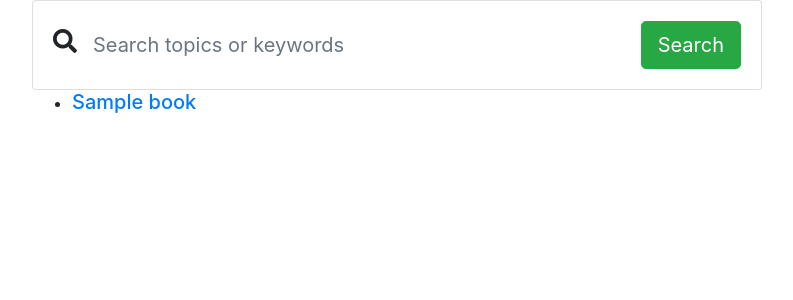
After one commit to illfalcon/WebHW, a Flask app: template project1/templates/books.html in a window 1280 px wide. The commit adds this page. Shown: the top 300 px of the page, without its empty margins (243-1036 px from the left). Run offline with Flask 2, Linux system fonts and the light colour scheme; the template is opened without the code that fills it: most values are stand-ins (such as "Sample title", 1, 10 or a date in 2020); some libraries are stand-ins or nearby versions.

Commit message:
book pages working

```diff
--- a/project1/application.py
+++ b/project1/application.py
@@ -71,4 +71,16 @@ def register():
 
 @app.route("/books")
 def books():
-    return "Books"
+    if session["user_id"] == None:
+        return redirect(url_for("index"))
+    else:
+        books = db.execute("SELECT * FROM books").fetchall()
+        return render_template("books.html", books=books)
+
+@app.route("/books/<int:book_id>")
+def book(book_id):
+    book = db.execute("SELECT * FROM books WHERE id = :id", {"id": book_id}).fetchone()
+    if not book == None:
+        return render_template("book.html", book = book)
+    else:
+        return "Error"
--- a/project1/static/styles.css
+++ b/project1/static/styles.css
@@ -3,6 +3,15 @@ label {
 }
 
 button {
-    margin-top: 8px;
     width: 100%;
 }
+
+.form-control-borderless {
+    border: none;
+}
+
+.form-control-borderless:hover, .form-control-borderless:active, .form-control-borderless:focus {
+    border: none;
+    outline: none;
+    box-shadow: none;
+}
--- /dev/null
+++ b/project1/templates/books.html
@@ -0,0 +1,37 @@
+{% extends "layout.html" %}
+
+{% block head %}
+<link rel="stylesheet" href="https://use.fontawesome.com/releases/v5.1.0/css/all.css" integrity="sha384-lKuwvrZot6UHsBSfcMvOkWwlCMgc0TaWr+30HWe3a4ltaBwTZhyTEggF5tJv8tbt" crossorigin="anonymous">
+{% endblock %}
+
+{% block body %}
+<div class="container">
+    <div class="row justify-content-center">
+        <div class="col-12 col-md-10 col-lg-8">
+            <form class="card card-sm">
+                <div class="card-body row no-gutters align-items-center">
+                    <div class="col-auto">
+                        <i class="fas fa-search h4 text-body"></i>
+                    </div>
+                    <!--end of col-->
+                    <div class="col">
+                        <input class="form-control form-control-lg form-control-borderless" type="search" placeholder="Search topics or keywords">
+                    </div>
+                    <!--end of col-->
+                    <div class="col-auto">
+                        <button class="btn btn-lg btn-success" type="submit">Search</button>
+                    </div>
+                    <!--end of col-->
+                </div>
+            </form>
+            <ul>
+                {% for book in books %}
+                <li>
+                    <h5><a href="{{ url_for('book', book_id = book.id) }}">{{ book.title }}</a></h5>
+                </li>
+                {% endfor %}
+            </ul>
+        </div>
+    </div>
+</div>
+{% endblock %}
--- a/project1/templates/index.html
+++ b/project1/templates/index.html
@@ -26,6 +26,8 @@
                         <input type="password" class="form-control" name="password" placeholder="password">
                         <button class="btn btn-outline-primary">Register</button>
                     </div>
+                    {% block register_error %}
+                    {% endblock %}
                 </form>
             </div>
         </div>
--- a/project1/templates/layout.html
+++ b/project1/templates/layout.html
@@ -7,6 +7,8 @@
         <link rel="stylesheet" href="https://stackpath.bootstrapcdn.com/bootstrap/4.1.3/css/bootstrap.min.css" integrity="sha384-MCw98/SFnGE8fJT3GXwEOngsV7Zt27NXFoaoApmYm81iuXoPkFOJwJ8ERdknLPMO" crossorigin="anonymous">
         <link rel="stylesheet" href="../static/styles.css">
         <title>Book Reviews</title>
+        {% block head %}
+        {% endblock %}
     </head>
     <body>
         {% block body %}
--- a/project1/templates/registererror.html
+++ b/project1/templates/registererror.html
@@ -1,6 +1,6 @@
 {% extends "index.html" %}
 
-{% block login_error %}
+{% block register_error %}
 <div class="alert-warning">
     Invalid data, please resubmit the form.
 </div>
```
Also changed, not shown: project1/templates/book.html (added, +14 -0 lines), 4 other files.
